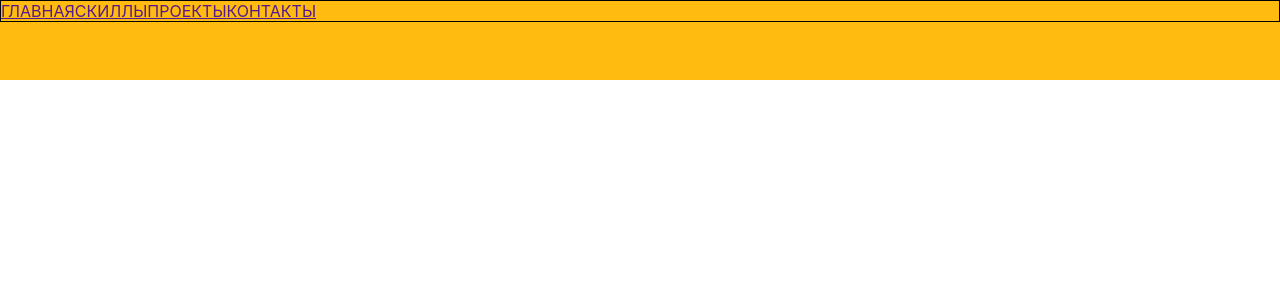
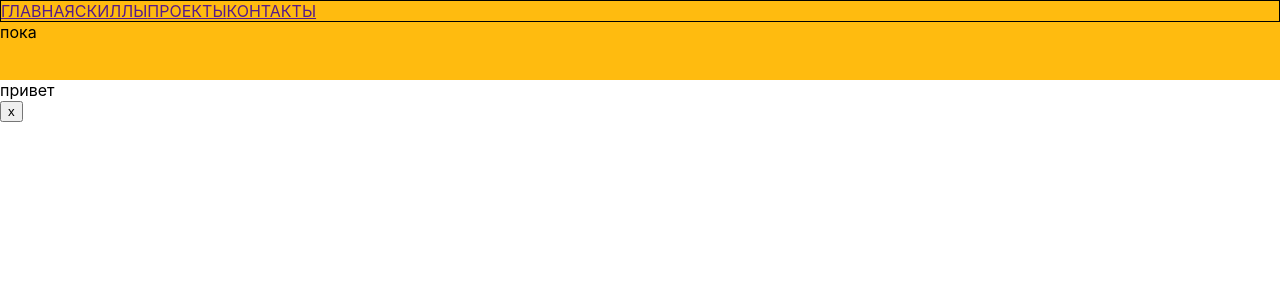
Before and after one commit to visiteur85/Portfolio, a React (Create React App) app: page / in a window 1280 px wide. Shown: the top 300 px of the page. Built offline with nearby package versions, Linux system fonts and the light colour scheme.

Commit message:
for the future many languages

```diff
--- a/src/App.tsx
+++ b/src/App.tsx
@@ -1,14 +1,32 @@
-import React from 'react';
+import React, {useState} from 'react';
 
 import './App.css';
 import {Header} from "./Header/Header";
+import {languages, } from "./langueges";
+
+
+
+
 
 
 //https://www.youtube.com/watch?v=VcvIVZGQTPw 32:28
 function App() {
+
+    let [language, setlangeage] = useState(languages.russian)
+
+const changeHandler = () => {
+    language === languages.russian ? setlangeage(languages.english) : setlangeage(languages.russian)
+
+
+}
+
   return (
     <div className="App">
-<Header/>
+        <Header language={language}/>
+        <div>
+            {language.hello}
+        </div>
+<button onClick={changeHandler}>x</button>
     </div>
   );
 }
--- a/src/Header/Header.tsx
+++ b/src/Header/Header.tsx
@@ -1,11 +1,22 @@
 import React from 'react';
 import s from "./Header.module.css"
 import {Nav} from "../Nav/Nav";
+import {OneLanguageType} from "../langueges";
 
-export const Header = () => {
+export type languagesPropsType = {
+    language: OneLanguageType
+}
+
+
+export const Header = (props:languagesPropsType) => {
+
+
+
     return (
         <div className={s.header}>
 <Nav/>
+            {props.language.buy}
+
         </div>
     );
 };
--- /dev/null
+++ b/src/langueges.ts
@@ -0,0 +1,24 @@
+
+export type languagesPropsType = {
+    english: OneLanguageType
+    russian: OneLanguageType
+}
+
+export type OneLanguageType = {
+    hello: string
+    buy:string
+
+}
+
+export const languages: languagesPropsType = {
+    english: {
+        hello: "hello",
+        buy: "buy"
+    },
+    russian: {
+        hello: "привет",
+        buy: "пока"
+
+    }
+
+}
```
